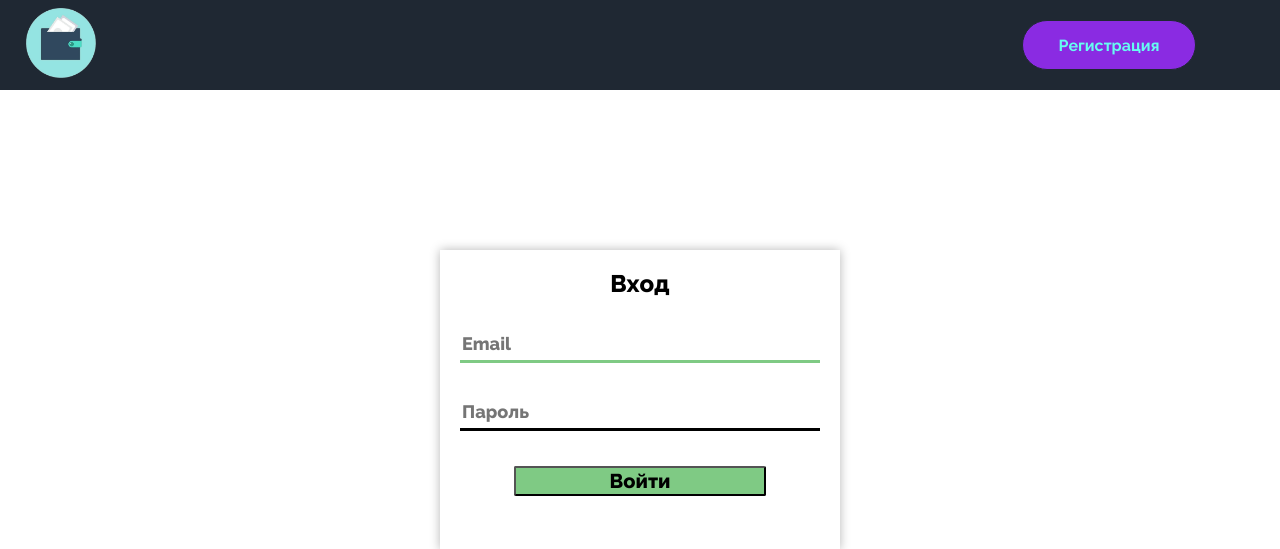
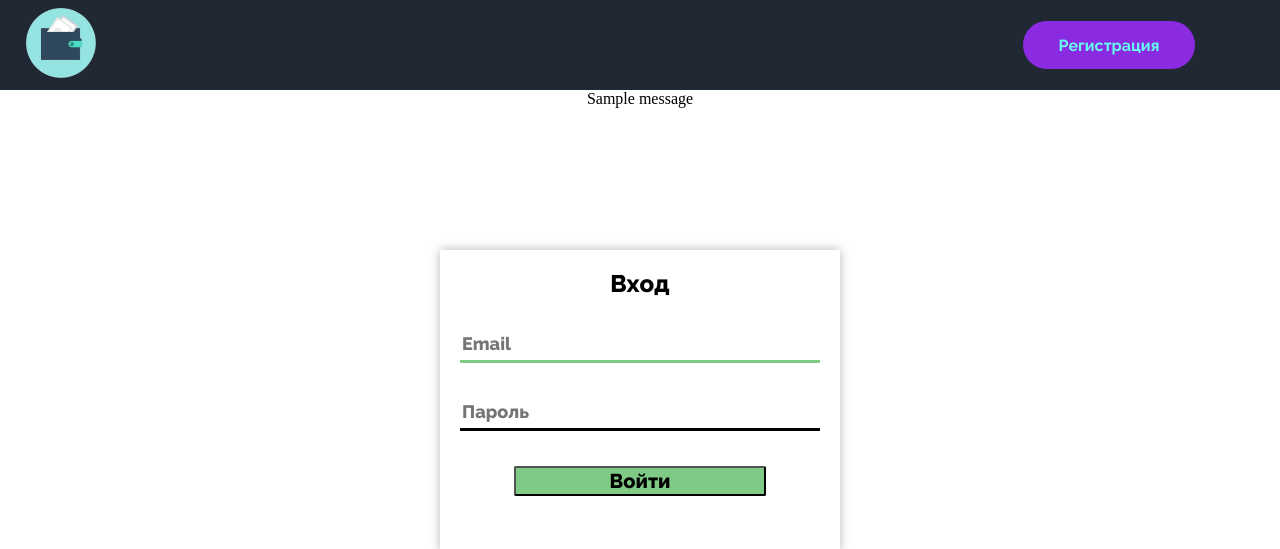
Before and after one commit to 08-06-a-05/project-g, a Django app: page /login/ in a window 1280 px wide. Shown: the top 549 px of the page. Run offline with Django 4.2, Linux system fonts and the light colour scheme; tables that the repository leaves empty hold one stand-in row (values such as "Sample post"); one stand-in notice (Sample message) is shown; parts of the project's set-up code (start-up, migrations or seed data) failed here and were passed over.

Commit message:
added registration message

```diff
--- a/account_manager/static/css/login_page.css
+++ b/account_manager/static/css/login_page.css
@@ -12,6 +12,15 @@ html {
 body {
     min-height: 100%;
     margin: 0;
+}
+
+.accept_message{
+    width:50%;
+    position:absolute;
+    height:20px;
+    font-size: 16px;
+    left:calc(50vw / 2);
+    text-align: center;
 }
 
 .root{
--- a/account_manager/templates/login.html
+++ b/account_manager/templates/login.html
@@ -10,9 +10,15 @@
 {% endblock %}
 
 {% block content %}
-<div class="root">
 
 
+
+<div class="root">
+    <div class="accept_message">
+        {% for message in messages %}
+        {{ message }}
+        {% endfor %}
+    </div>
     <div class="login_container">
         <form class="login_form" method="POST" action="" name="login_form" onsubmit="return validate();" novalidate>
             {% csrf_token %}
--- a/account_manager/templates/main.html
+++ b/account_manager/templates/main.html
@@ -13,9 +13,7 @@
 
 {% block content %}
 
-{% for message in messages %}
-{{ message }}
-{% endfor %}
+
 
 <div class="container">
     <div class="main_part">
```
